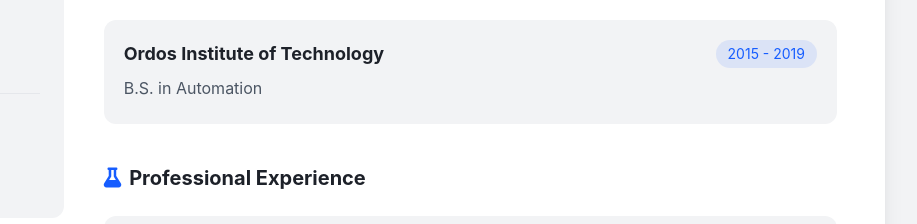
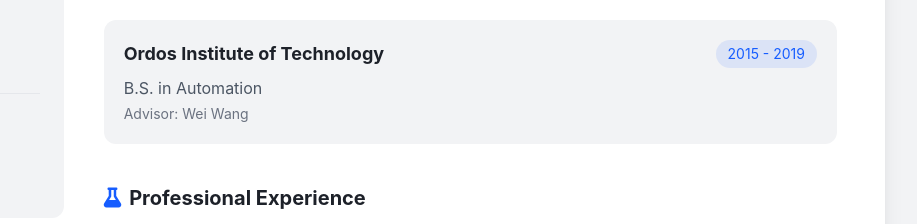
Before and after one commit to JiawZ40/personalpage, a website: page index.html in a window 1280 px wide. Shown: the part 987-1211 px from the top of the page, 363-1280 px from the left. Drawn offline with nearby package versions, Linux system fonts and the light colour scheme.

Commit message:
Update index.html

```diff
--- a/index.html
+++ b/index.html
@@ -253,6 +253,7 @@
                     <span class="bg-primary/10 text-primary px-3 py-1 rounded-full text-sm">2015 - 2019</span>
                   </div>
                   <p class="text-gray-600 mb-1">B.S. in Automation</p>
+                  <p class="text-gray-500 text-sm">Advisor: Wei Wang</p>
                 </div>
               </div>
             </div>
```
